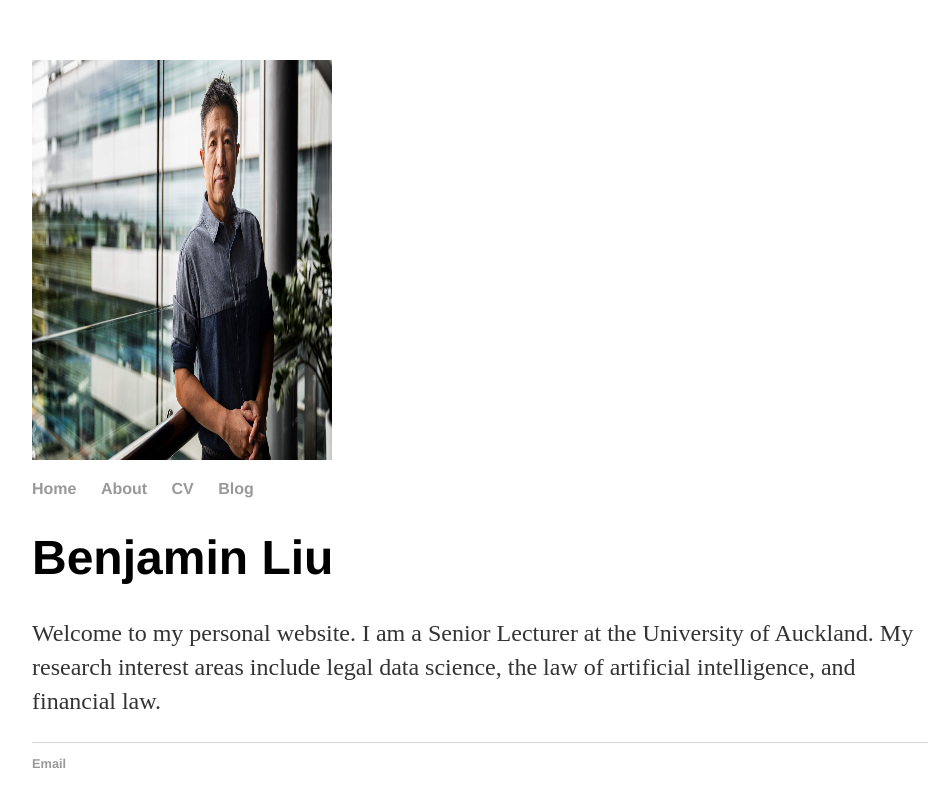
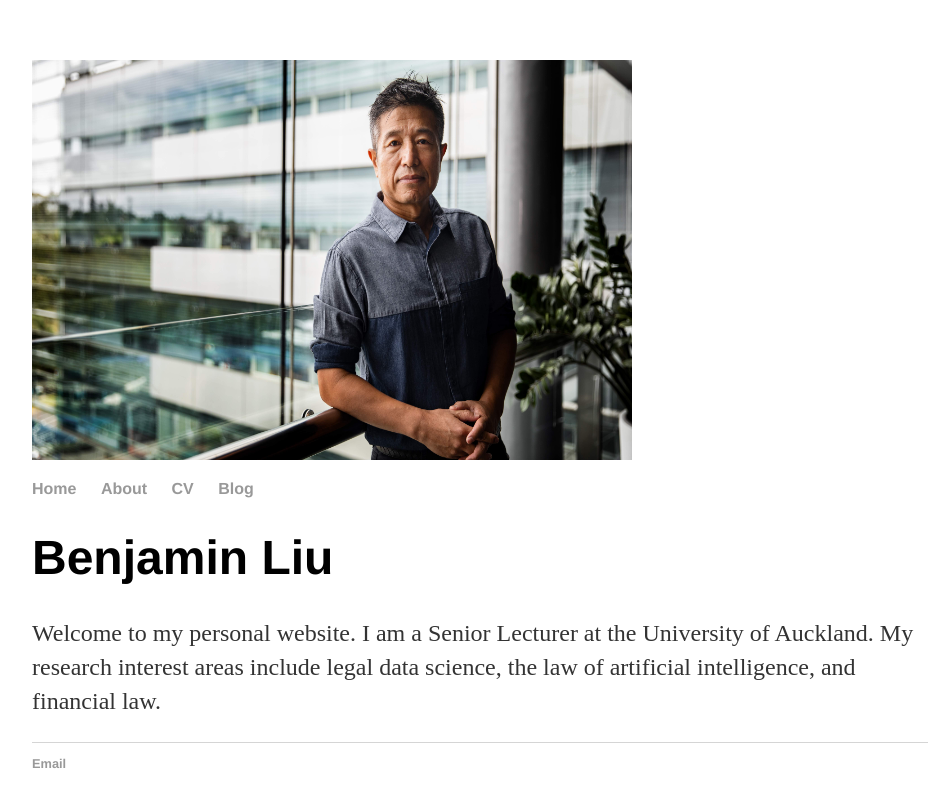
Before and after one commit to benjaminliunz/benjaminliunz.github.io, a Jekyll site: the page index.html, which Jekyll copies as it is, in a window 1280 px wide. Shown: the top 807 px of the page, without its empty margins (160-1105 px from the left). Built offline with Jekyll 4.4.1, drawn with Linux system fonts in a browser that asks for light colours.

Commit message:
Update index.html

```diff
--- a/index.html
+++ b/index.html
@@ -20,7 +20,7 @@
 
 		<div id="bannerimage" style="height: 300px; width: 500px;"><img src='/images/1.jpg' alt="" /></div> -->
 
-		<img src="/images/1.JPG" width="300" height="400">
+		<img src="/images/1.JPG" width="600" height="400">
 
 		</div>
 
```
